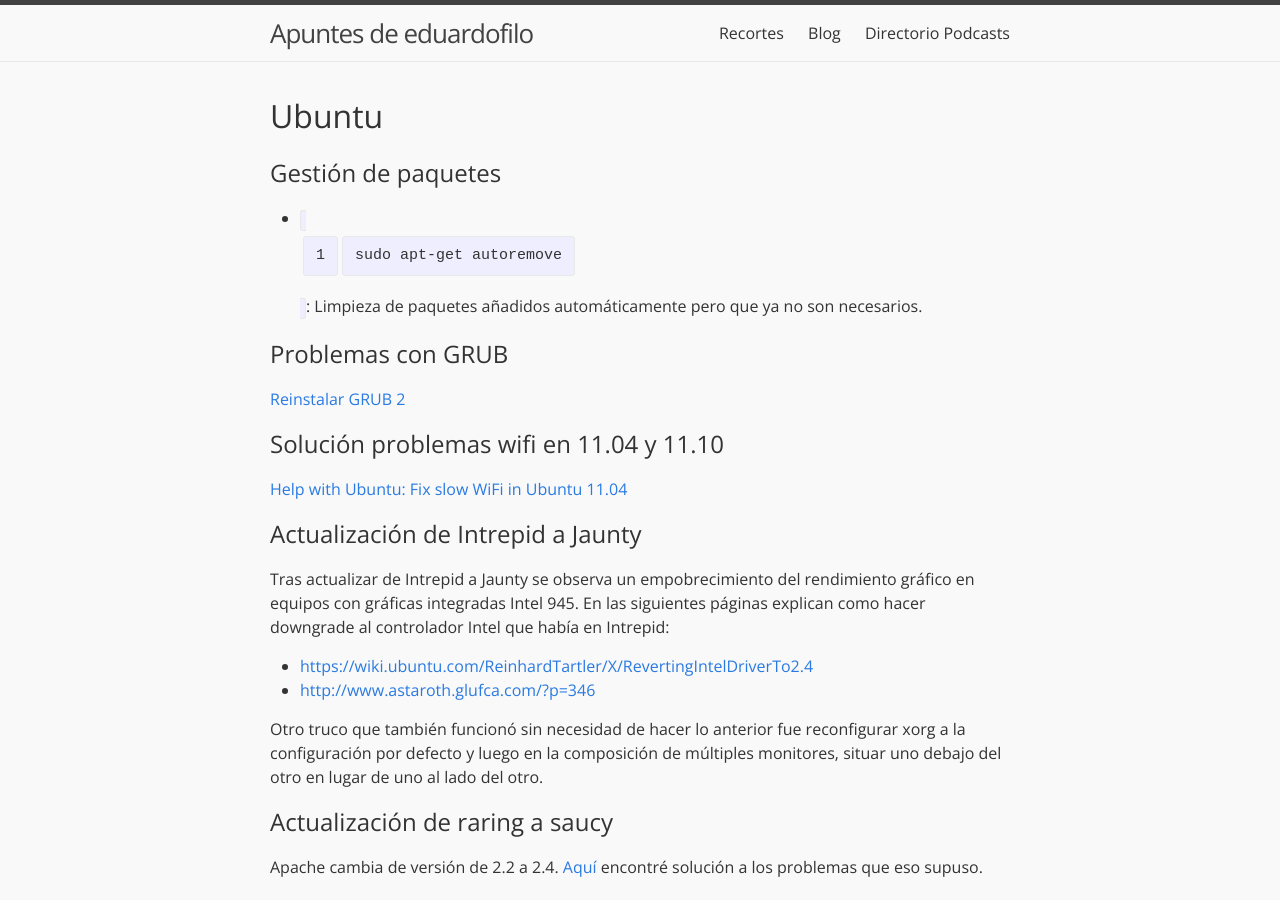
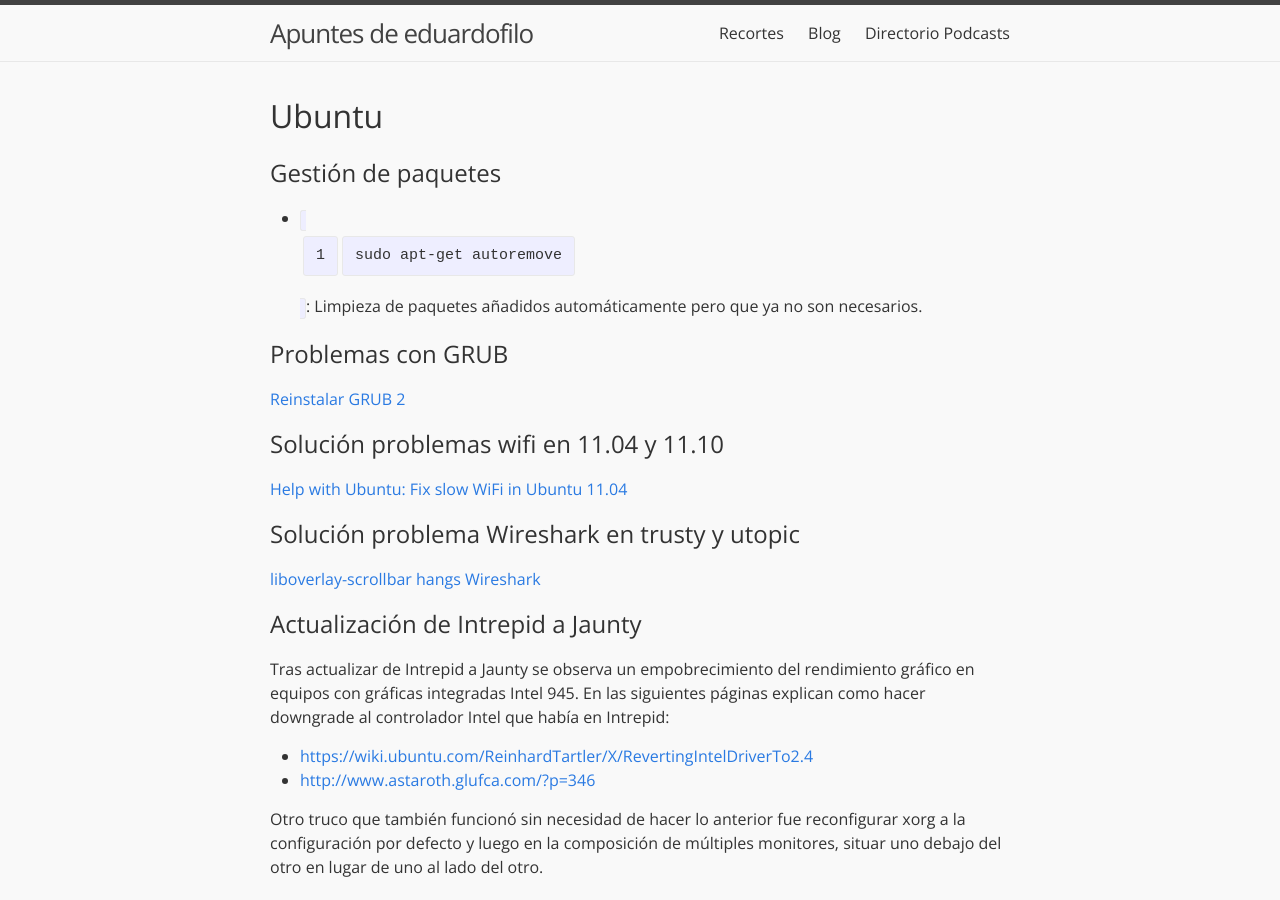
Before and after one commit to eduardofilo/eduardofilo.jekyll, a Jekyll site: the page built from sistemas/ubuntu.md, in a window 1280 px wide and 900 px high. Built offline with Jekyll 4.4.1, drawn with Linux system fonts in a browser that asks for light colours; Markdown is read by kramdown in place of the engine named in the settings.

Commit message:
Solución problema Wireshark en Ubuntu.

```diff
--- a/sistemas/ubuntu.md
+++ b/sistemas/ubuntu.md
@@ -17,6 +17,10 @@
 ## Solución problemas wifi en 11.04 y 11.10
 
 [Help with Ubuntu: Fix slow WiFi in Ubuntu 11.04](http://joeslifewithubuntu.blogspot.com/2011/06/how-to-fix-slow-wifi-in-ubuntu-1104.html)
+
+## Solución problema Wireshark en trusty y utopic
+
+[liboverlay-scrollbar hangs Wireshark](https://bugs.launchpad.net/ubuntu/+source/overlay-scrollbar/+bug/1248400)
 
 ## Actualización de Intrepid a Jaunty
 
```
